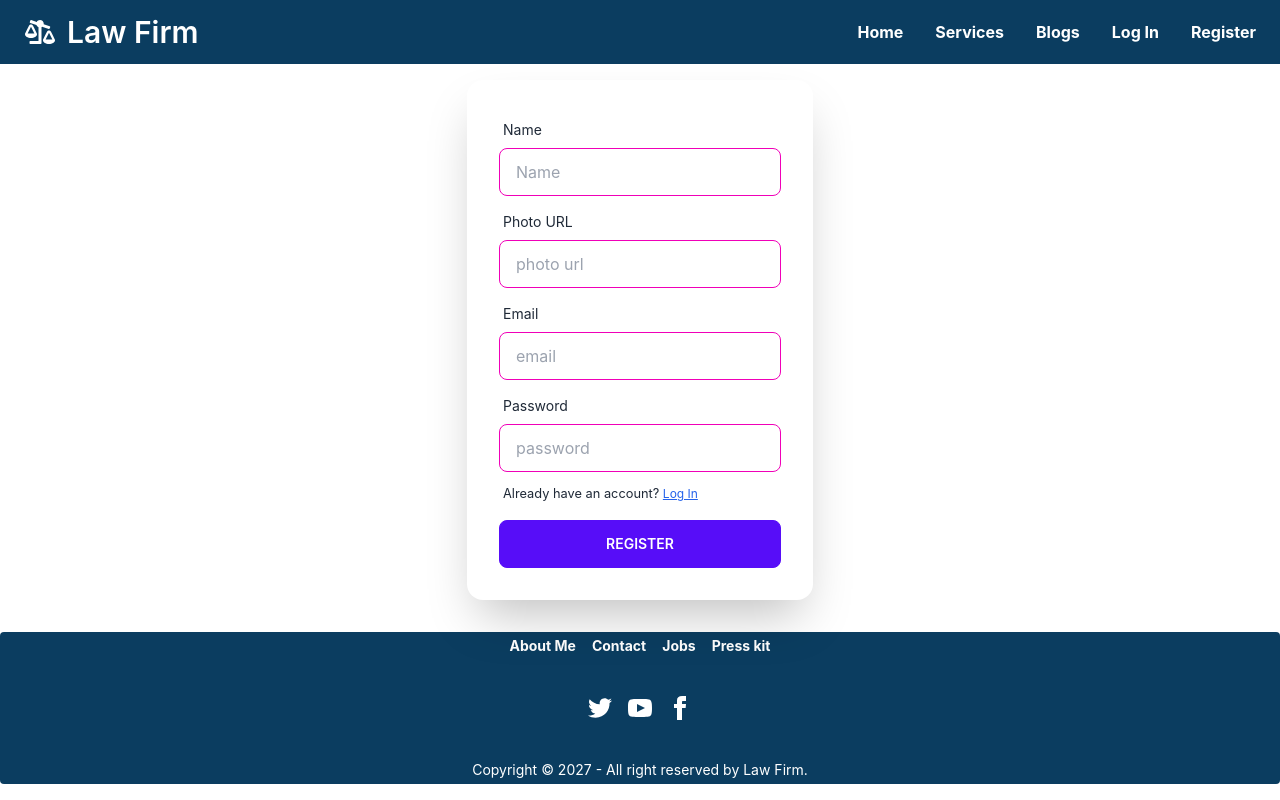
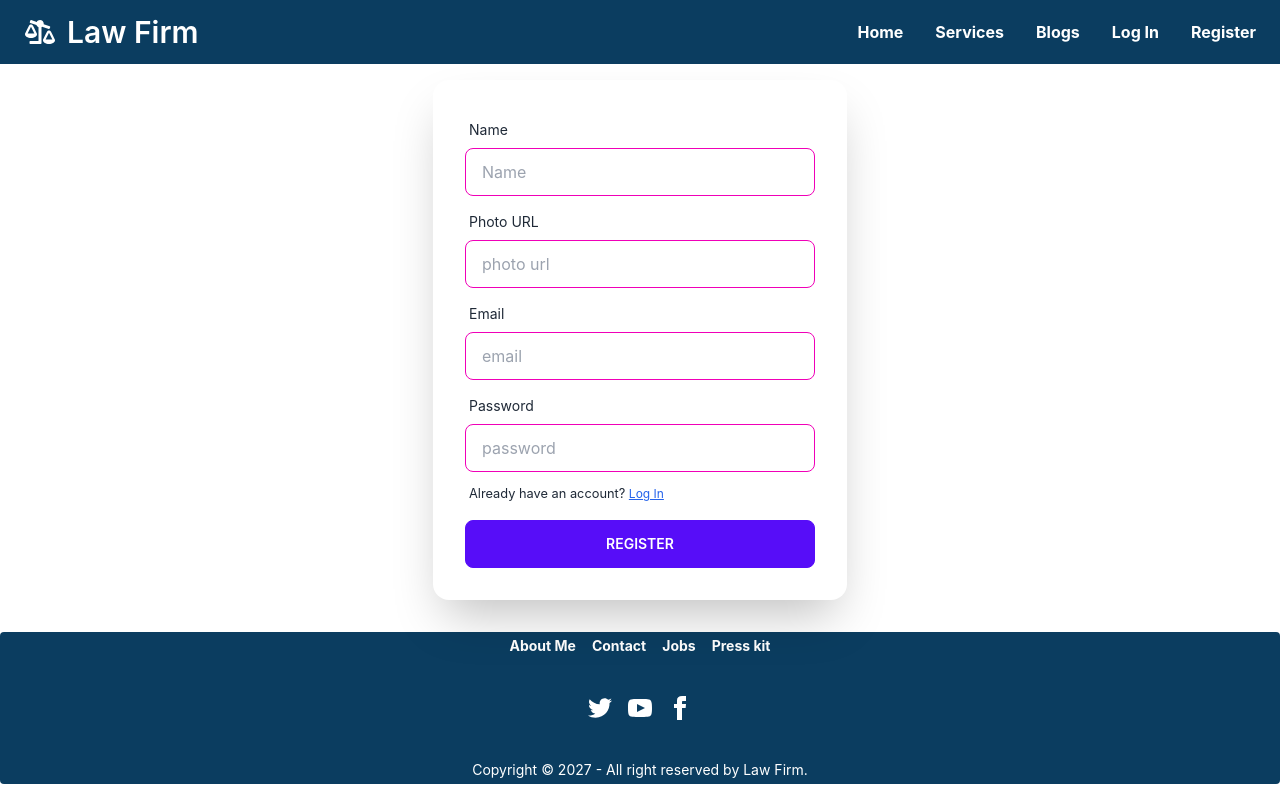
Before and after one commit to merazul-amin/law-firm-client, a React (Create React App) app: page /register in a window 1280 px wide. Built offline with nearby package versions, Linux system fonts and the light colour scheme; no server answers.

Commit message:
all done

```diff
--- a/src/Routes/PrivateRoute.js
+++ b/src/Routes/PrivateRoute.js
@@ -6,8 +6,6 @@ import { AuthContext } from '../contexts/UserContext/UserContext';
 const PrivateRoute = ({ children }) => {
     const location = useLocation();
     const { user, loading } = useContext(AuthContext);
-    const navigate = useNavigate();
-
     if (loading) {
         return <Spinner></Spinner>
     }
--- a/src/components/Pages/LogIn/LogIn.js
+++ b/src/components/Pages/LogIn/LogIn.js
@@ -9,6 +9,7 @@ import Spinner from '../../SharedPages/Spinner/Spinner';
 const LogIn = () => {
     const { logIn, googleLogIn } = useContext(AuthContext);
     const location = useLocation();
+    const [logError, setLogError] = useState('');
     const from = location.state?.from?.pathname || '/';
     let navigate = useNavigate();
     const [display, setDisplay] = useState('hidden');
@@ -28,6 +29,7 @@ const LogIn = () => {
                 .then((userCredential) => {
                     // Signed in
                     setDisplay('none');
+                    setLogError('');
                     const user = userCredential.user;
                     const email = { email: user.email };
 
@@ -48,6 +50,7 @@ const LogIn = () => {
                     navigate(from, { replace: true });
                 })
                 .catch((error) => {
+                    setLogError(`${error.message}`);
                     setDisplay('hidden');
                 });
         }
@@ -57,6 +60,7 @@ const LogIn = () => {
         googleLogIn()
             .then(res => {
                 setDisplay('hidden');
+                setLogError('');
                 const user = res.user;
                 const email = { email: user.email };
 
@@ -78,6 +82,7 @@ const LogIn = () => {
                 navigate(from, { replace: true });
             })
             .catch(err => {
+                setLogError(`${err.message}`);
                 setDisplay('hidden');
             })
     }
@@ -97,17 +102,16 @@ const LogIn = () => {
                                 <label className="label">
                                     <span className="label-text">Email</span>
                                 </label>
-                                <input {...register('email')} type="text" placeholder="email" className="input input-bordered input-secondary w-full max-w-xs" />
+                                <input {...register('email')} type="text" placeholder="email" className="input input-bordered input-secondary md:w-[350px]" />
                             </div>
                             <div className="form-control">
                                 <label className="label">
                                     <span className="label-text">Password</span>
                                 </label>
-                                <input {...register('password')} type="password" placeholder="password" className="input input-bordered input-secondary w-full max-w-xs" />
+                                <input {...register('password')} type="password" placeholder="password" className="input input-bordered input-secondary" />
+                                <p className="text-red-600 font-bold">{logError && logError}</p>
                                 <label className="label">
                                     <p><small>New here? </small><Link to='/register' className="label-text-alt link link-hover underline text-blue-400 font-bold">Register</Link></p>
-
-
                                 </label>
                             </div>
                             <div className="form-control">
--- a/src/components/Pages/Register/Register.js
+++ b/src/components/Pages/Register/Register.js
@@ -8,6 +8,7 @@ import Spinner from '../../SharedPages/Spinner/Spinner';
 const Register = () => {
     const { user, createUser, setUserInfo, setUpdateUser, updateUser } = useContext(AuthContext);
     const [display, setDisplay] = useState('hidden');
+    const [registerError, setRegisterError] = useState('');
     const navigate = useNavigate();
 
     const {
@@ -64,7 +65,7 @@ const Register = () => {
                 <Spinner></Spinner>
             </div>
             <div className="hero-content flex-col lg:flex-row-reverse">
-                <div className="card flex-shrink-0 w-full max-w-xl shadow-2xl bg-base-100">
+                <div className="card flex-shrink-0  shadow-2xl bg-base-100">
                     <form onSubmit={handleSubmit(onSubmit)} className="card-body">
 
                         {/* Name */}
@@ -72,7 +73,7 @@ const Register = () => {
                             <label className="label">
                                 <span className="label-text">Name</span>
                             </label>
-                            <input required {...register('name')} type="text" placeholder="Name" className="input input-bordered input-secondary w-full max-w-xs" />
+                            <input required {...register('name')} type="text" placeholder="Name" className="input input-bordered input-secondary " />
                         </div>
 
                         {/* Photo Url */}
@@ -81,7 +82,7 @@ const Register = () => {
                             <label className="label">
                                 <span className="label-text">Photo URL</span>
                             </label>
-                            <input required {...register('photoUrl')} type="text" placeholder="photo url" className="input input-bordered input-secondary w-full max-w-xs" />
+                            <input required {...register('photoUrl')} type="text" placeholder="photo url" className="input input-bordered input-secondary md:w-[350px]" />
                         </div>
 
                         {/* email */}
@@ -90,7 +91,7 @@ const Register = () => {
                             <label className="label">
                                 <span className="label-text">Email</span>
                             </label>
-                            <input required {...register('email')} type="text" placeholder="email" className="input input-bordered input-secondary w-full max-w-xs" />
+                            <input required {...register('email')} type="text" placeholder="email" className="input input-bordered input-secondary " />
                         </div>
 
 
@@ -101,7 +102,7 @@ const Register = () => {
                             <label className="label">
                                 <span className="label-text">Password</span>
                             </label>
-                            <input required {...register('password')} type="password" placeholder="password" className="input input-bordered input-secondary w-full max-w-xs" />
+                            <input required {...register('password')} type="password" placeholder="password" className="input input-bordered input-secondary " />
                             <label className="label">
                                 <p><small>Already have an account? </small><Link to='/login' className="label-text-alt link link-hover text-blue-600 underline">Log In</Link></p>
                             </label>
```
